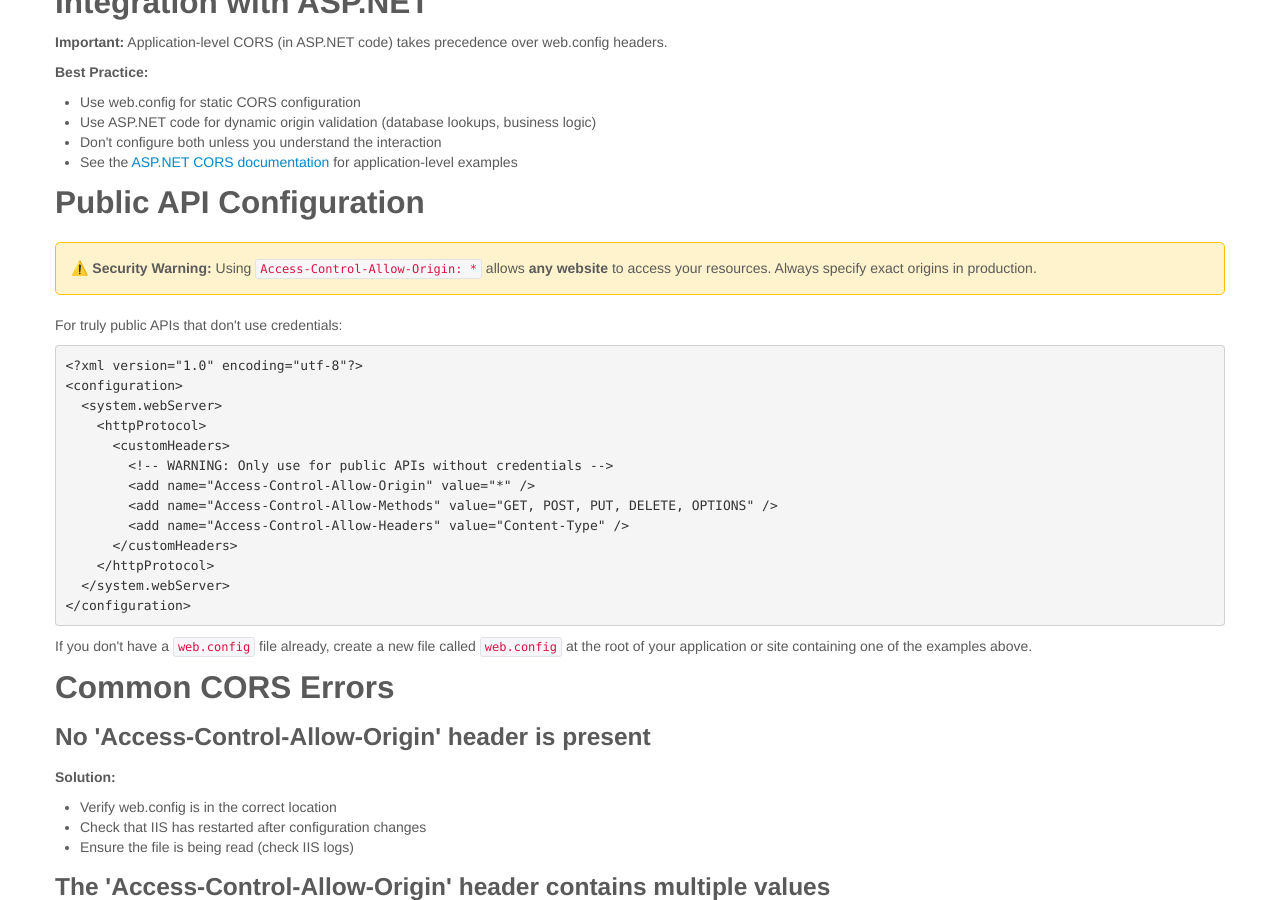
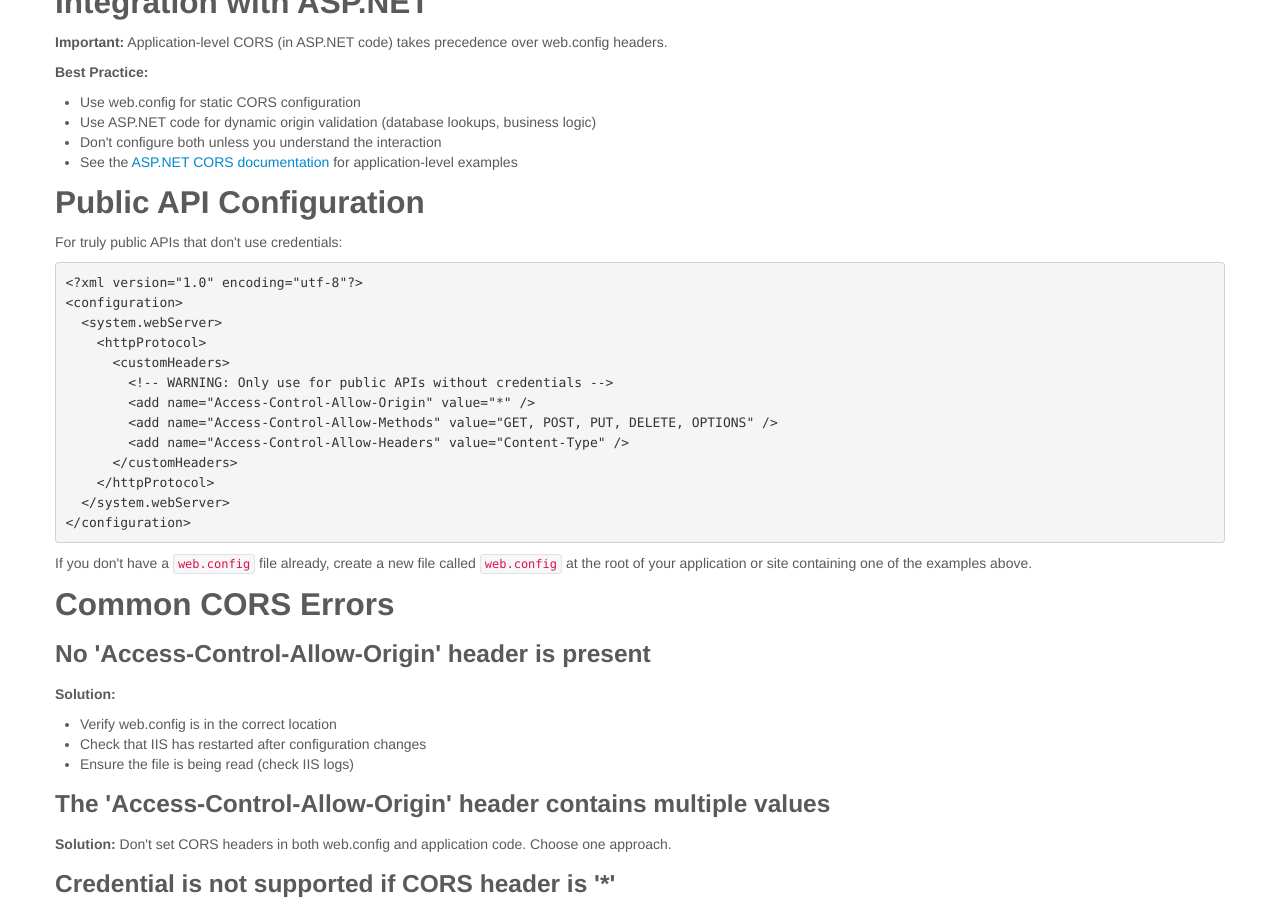
Before and after one commit to monsur/enable-cors.org, a Jekyll site: the page built from server_iis7.html, in a window 1280 px wide and 900 px high, scrolled down 2600 px. Built offline with Jekyll 4.4.1, drawn with Linux system fonts in a browser that asks for light colours.

Commit message:
Remove redundant security warning.

```diff
--- a/server_iis7.html
+++ b/server_iis7.html
@@ -147,8 +147,6 @@ title: enable cross-origin resource sharing
 
 			<h2>Public API Configuration</h2>
 
-			{% include security-warning.html %}
-
 			<p>For truly public APIs that don't use credentials:</p>
 
 			<pre class="code">&lt;?xml version=&quot;1.0&quot; encoding=&quot;utf-8&quot;?&gt;
```
